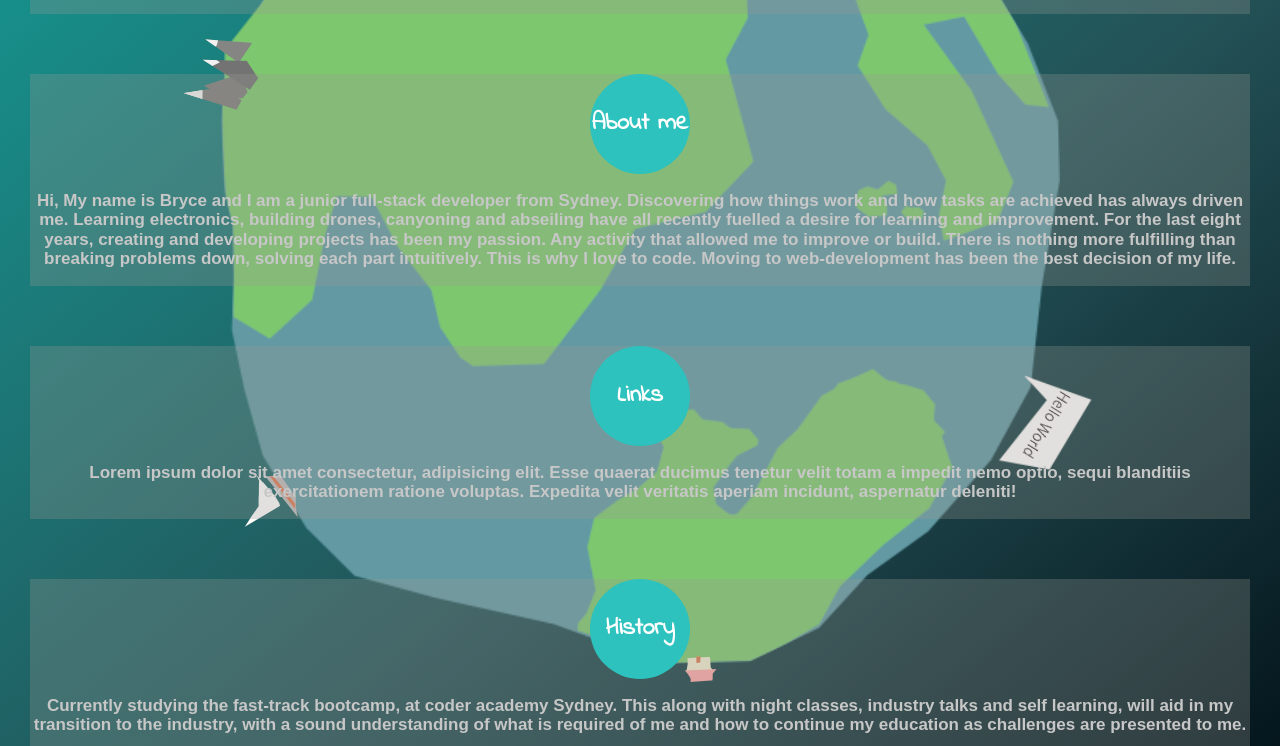
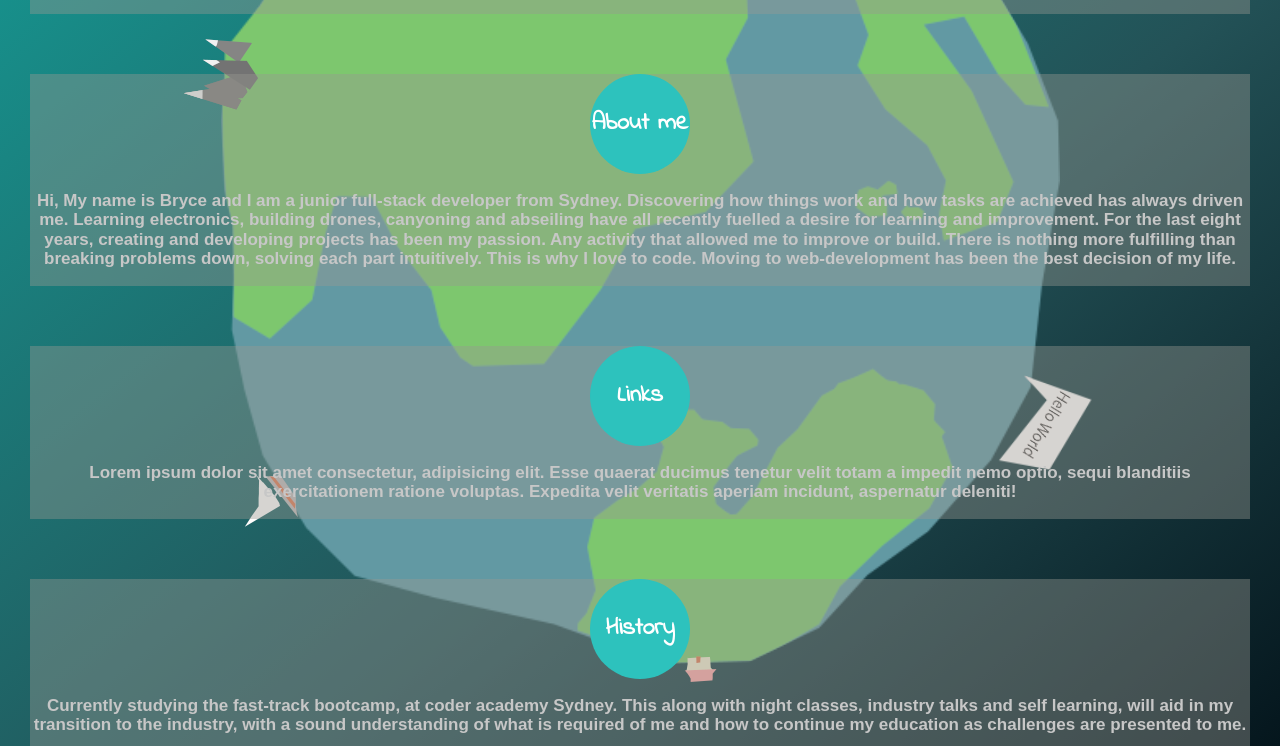
Before and after one commit to bHarlum/Portfolio, a plain HTML site: page index.html in a window 1280 px wide. Shown: the part 670-1416 px from the top of the page. Drawn offline with Linux system fonts and the light colour scheme; a web font is replaced by a local one.

```diff
--- a/src/style.css
+++ b/src/style.css
@@ -122,7 +122,7 @@ p{
     justify-content: center;
     flex-direction: column;
     margin-bottom: 25%;
-    background-color: #9b9b9349;
+    background-color: #9b9b9367;
     text-align: center;
     margin: 30px;
 }
```
Also changed, not shown: index.html (+1 -1 lines), 1 other file.
